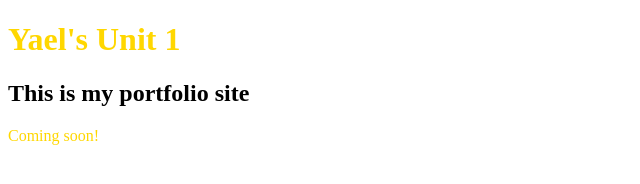
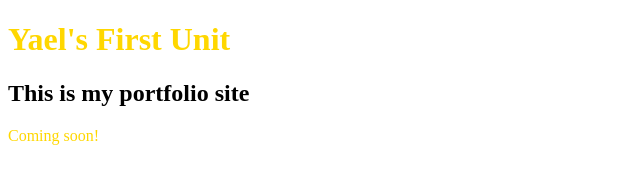
Before and after one commit to YaelT/yaelt.github.io, a plain HTML site: page unit_1/index.html in a window 1280 px wide. Shown: the whole page, without its empty margins (0-640 px from the left). Drawn offline with Linux system fonts and the light colour scheme.

Commit message:
Update index.html

```diff
--- a/unit_1/index.html
+++ b/unit_1/index.html
@@ -6,7 +6,7 @@
 	<meta charset="utf-8">
 </head>
 <body>
-	<h1>Yael's Unit 1</h1>
+	<h1>Yael's First Unit</h1>
 	<h2>This is my portfolio site</h2>
 	<p>Coming soon!</p>
 </body>
```
